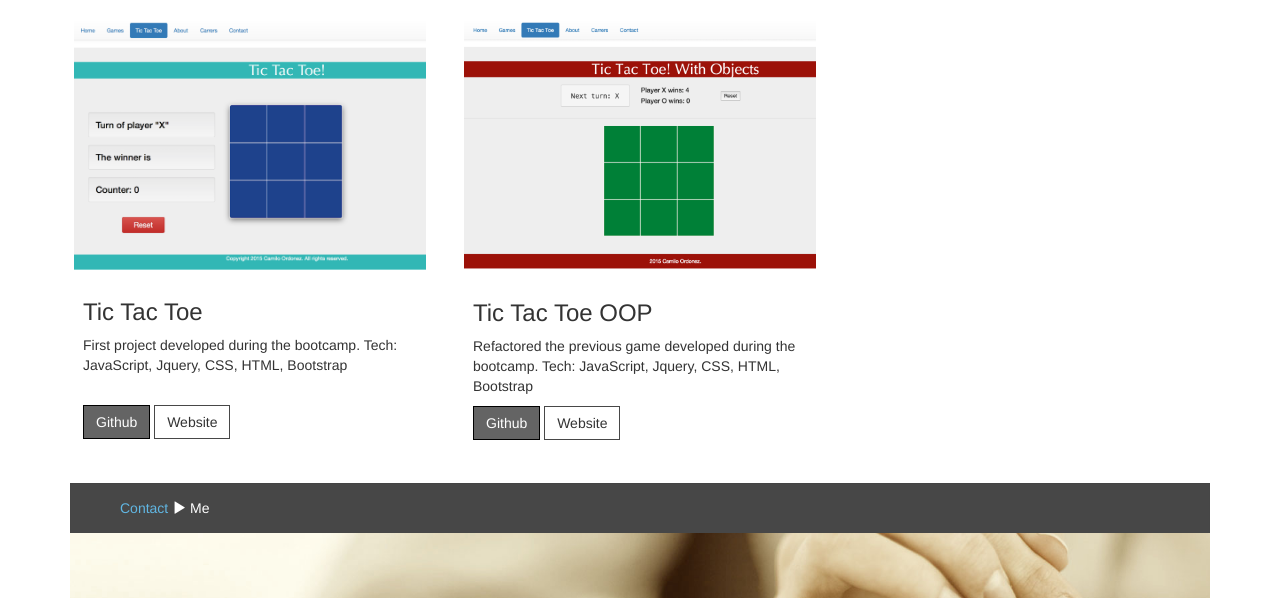
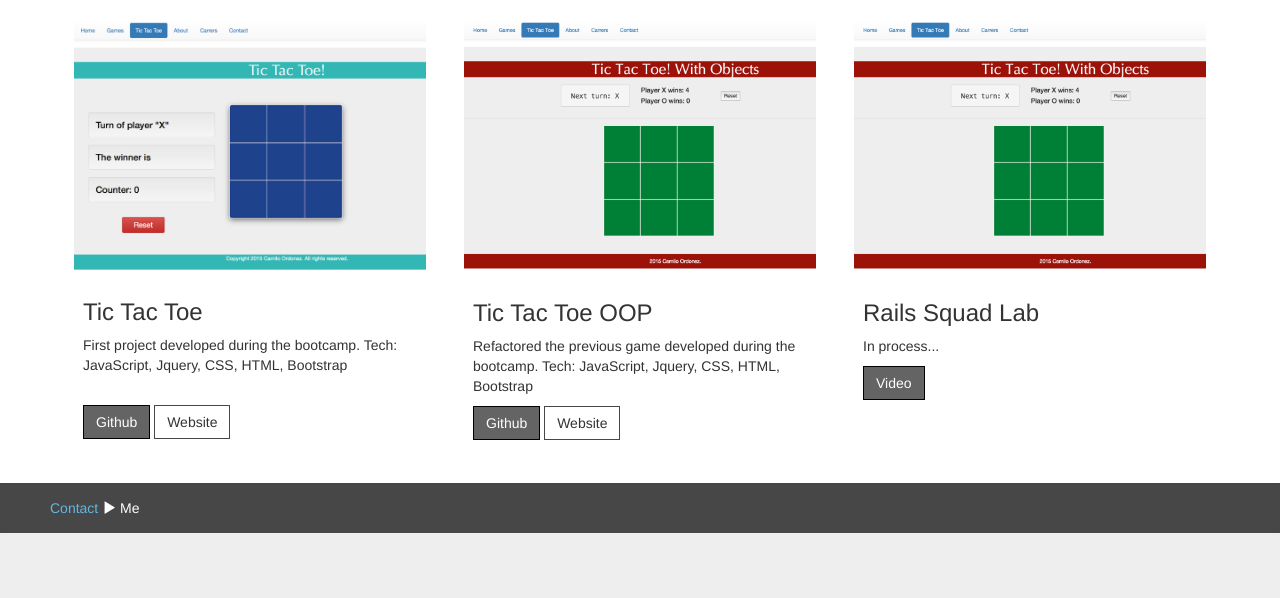
Before and after one commit to icamilo95/icamilo95.github.io, a plain HTML site: page index.html in a window 1280 px wide. Shown: the part 1227-1825 px from the top of the page. Drawn offline with nearby package versions, Linux system fonts and the light colour scheme; some icons are missing.

Commit message:
added spot for squad lab app

```diff
--- a/index.html
+++ b/index.html
@@ -146,6 +146,16 @@
         </div>
       </div>
       <div class="col-sm-6 col-md-4 app5">
+        <div class="thumbnail app-thumb-border">
+          <img src="img/tttOOP.png" alt="myfoodapp" >
+          <div class="caption app2">
+            <h3>Rails Squad Lab</h3>
+            <p>In process...</p>
+            <p><a href="https://github.com/icamilo95/Project_1_TTT" target="_blank" class="btn btn-primary btn-app-thumb-1" role="button">Video</a> </p>
+          </div>
+        </div>
+      </div>
+
       </div>
     </div>
 
```
